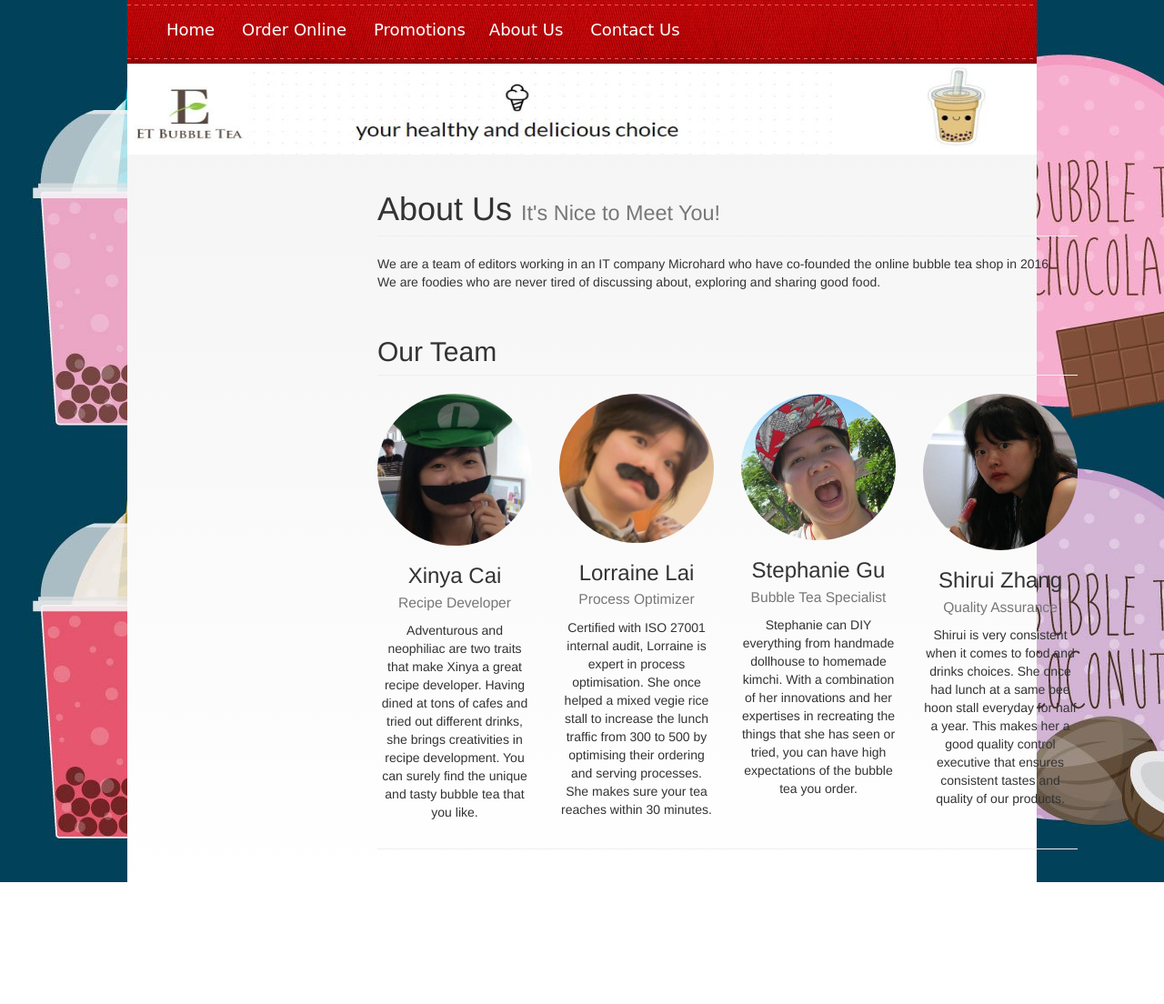
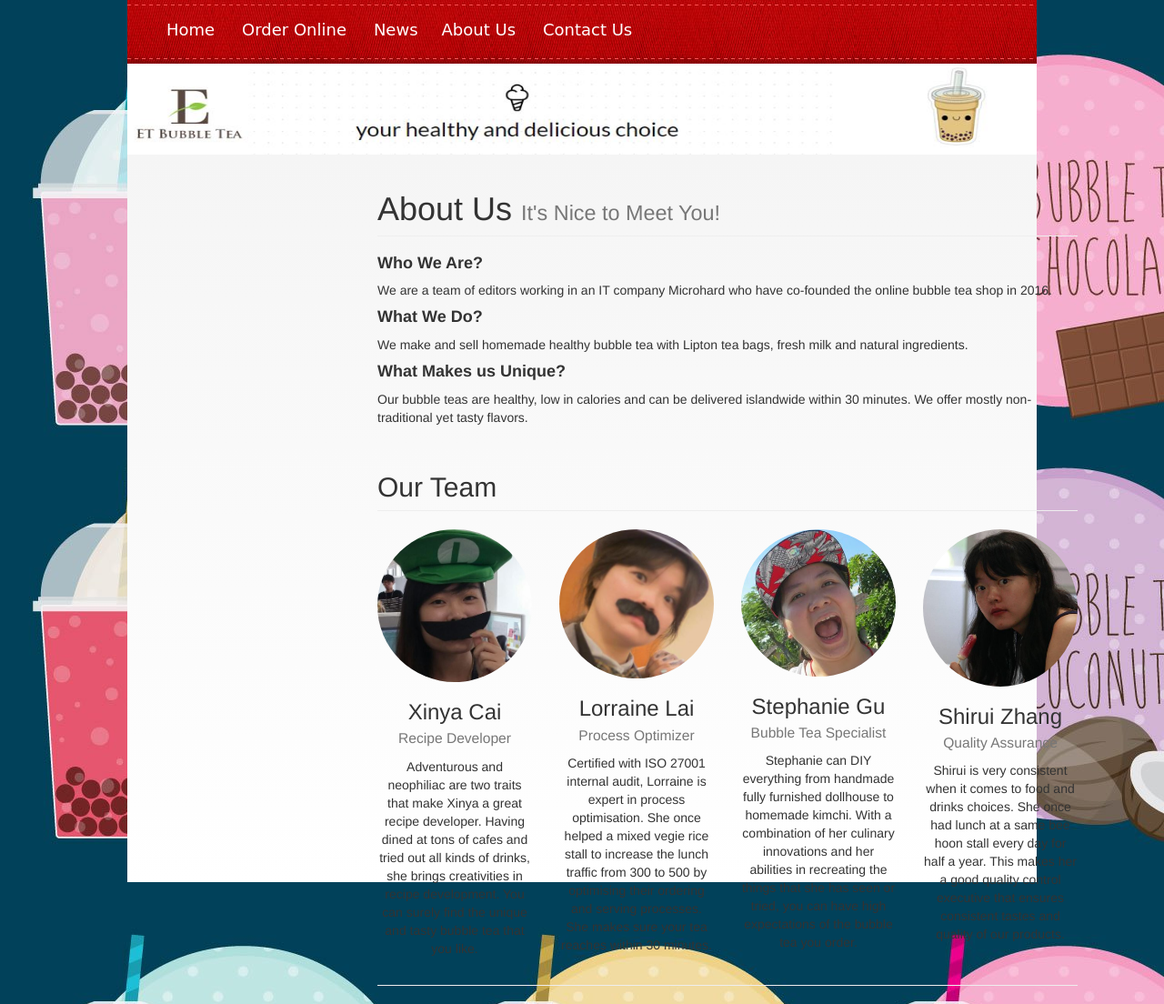
Before and after one commit to shishi509/online-bubble-tea-site, a PHP site: page /about_us.php in a window 1280 px wide. Shown: the whole page at 91% size. Before the commit the page ends 970 px from the top, so only its background shows below. Run offline with PHP 8.4, Linux system fonts and the light colour scheme.

Commit message:
update about us content

```diff
--- a/about_us.php
+++ b/about_us.php
@@ -22,7 +22,7 @@
 			<ul id="menu">
 				<li><a href="index.php">Home</a></li>
 				<li><a href="orders.php">Order Online</a></li>
-				<li><a href="promotions.php">Promotions</a></li
+				<li><a href="news.php">News</a></li
 				<li><a href="about_us.php">About Us</a></li>
 				<li><a href="contact_us.php">Contact Us</a></li>
 			</ul>
@@ -45,7 +45,12 @@
                 <h1 class="page-header">About Us
                     <small>It's Nice to Meet You!</small>
                 </h1>
-                <p>We are a team of editors working in an IT company Microhard who have co-founded the online bubble tea shop in 2016. <br>We are foodies who are never tired of discussing about, exploring and sharing good food. </p>
+                <h4><b>Who We Are?</b></h4>
+                <p>We are a team of editors working in an IT company Microhard who have co-founded the online bubble tea shop in 2016.</p>
+                <h4><b>What We Do?</b></h4>
+                <p>We make and sell homemade healthy bubble tea with Lipton tea bags, fresh milk and natural ingredients.</p>
+                <h4><b>What Makes us Unique?</b></h4>
+                <p>Our bubble teas are healthy, low in calories and can be delivered islandwide within 30 minutes. We offer mostly non-traditional yet tasty flavors.</p>
             </div>
         </div>
 
@@ -59,7 +64,7 @@
                 <h3>Xinya Cai<br>
                     <small>Recipe Developer</small>
                 </h3>
-                <p>Adventurous and neophiliac are two traits that make Xinya a great recipe developer. Having dined at tons of cafes and tried out different drinks, she brings creativities in recipe development. You can surely find the unique and tasty bubble tea that you like.</p>
+                <p>Adventurous and neophiliac are two traits that make Xinya a great recipe developer. Having dined at tons of cafes and tried out all kinds of drinks, she brings creativities in recipe development. You can surely find the unique and tasty bubble tea that you like.</p>
             </div>
             <div class="col-lg-4 col-sm-6 text-center">
                 <img class="img-circle img-responsive img-center" src="images/aboutusL.jpg" alt="">
@@ -73,14 +78,14 @@
                 <h3>Stephanie Gu<br>
                     <small>Bubble Tea Specialist</small>
                 </h3>
-                <p>Stephanie can DIY everything from handmade dollhouse to homemade kimchi. With a combination of her innovations and her expertises in recreating the things that she has seen or tried, you can have high expectations of the bubble tea you order. </p>
+                <p>Stephanie can DIY everything from handmade fully furnished dollhouse to homemade kimchi. With a combination of her culinary innovations and her abilities in recreating the things that she has seen or tried, you can have high expectations of the bubble tea you order. </p>
             </div>
             <div class="col-lg-4 col-sm-6 text-center">
                 <img class="img-circle img-responsive img-center" src="images/aboutusZ.jpg" alt="">
                 <h3>Shirui Zhang<br>
                     <small>Quality Assurance</small>
                 </h3>
-                <p>Shirui is very consistent when it comes to food and drinks choices. She once had lunch at a same bee hoon stall everyday for half a year. This makes her a good quality control executive that ensures consistent tastes and quality of our products. </p>
+                <p>Shirui is very consistent when it comes to food and drinks choices. She once had lunch at a same bee hoon stall every day for half a year. This makes her a good quality control executive that ensures consistent tastes and quality of our products. </p>
             </div>
         </div>
 
```
